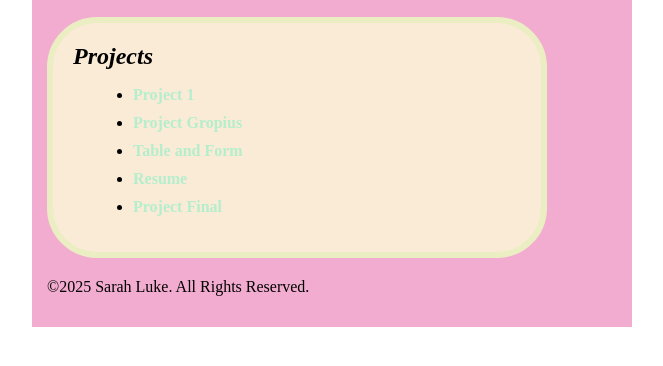
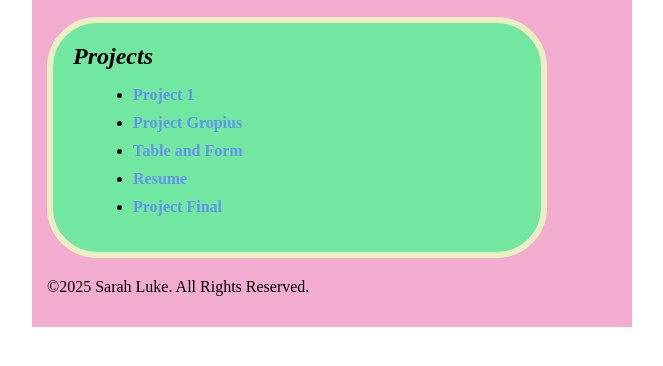
Before and after one commit to sluke4/sluke4, a plain HTML site: page index.html in a window 1280 px wide. Shown: the part 150-516 px from the top of the page, without its empty margins (308-971 px from the left). Drawn offline with Linux system fonts and the light colour scheme.

Commit message:
Updated index file
issues updating index file, deleted the original and uploading new updated

```diff
--- a/index.html
+++ b/index.html
@@ -32,10 +32,10 @@
 		li {margin: 0 0 10px 0;}
 
 		/*LINKS --Keep in this Order*/
-		a:link {color:#B4EECC; font-weight:bold; text-decoration:none;}
+		a:link {color:cornflowerblue; font-weight:bold; text-decoration:none;}
 		a:visited {color:#EAEEC2;}
-		a:hover {color:#F1C6DA;}
-		a:focus {color:#F1C6DA;}
+		a:hover {color:#D84D8E;}
+		a:focus {color:#D84D8E;}
 		a:active {color:coral;}
 		.wrapper {
 			width:37.5rem;
@@ -44,7 +44,7 @@
 			padding:0.9375rem;/*pushed content away from the inside of the element */
 		}
 		main {
-			background-color:antiquewhite;
+			background-color:#72E7A1;
 			margin:1.25rem 0;
 			padding:1.25rem;
 		}
@@ -63,7 +63,7 @@
 				<ul>
 					<li><a href="luke_project_1_sum2025/luke_project1.3.html" target="_blank">Project 1</a></li>
 					<li><a href="luke_project_2_gropius_sum2025/gropius.html" target="_blank">Project Gropius</a></li>
-					<li><a href="luke_project_3_tables_and_form_sum2025/" target="_blank"> Table and Form</a></li>
+					<li><a href="luke_project_3_tables_and_form_sum2025/formsTables.html" target="_blank"> Table and Form</a></li>
 					<li><a href="luke_project_4_resume_sum2025/" target="_blank">Resume</a></li>
 					<li><a href="luke_project_5_final_sum2025/lee.html" target="_blank">Project Final</a></li>
 				</ul>
```
